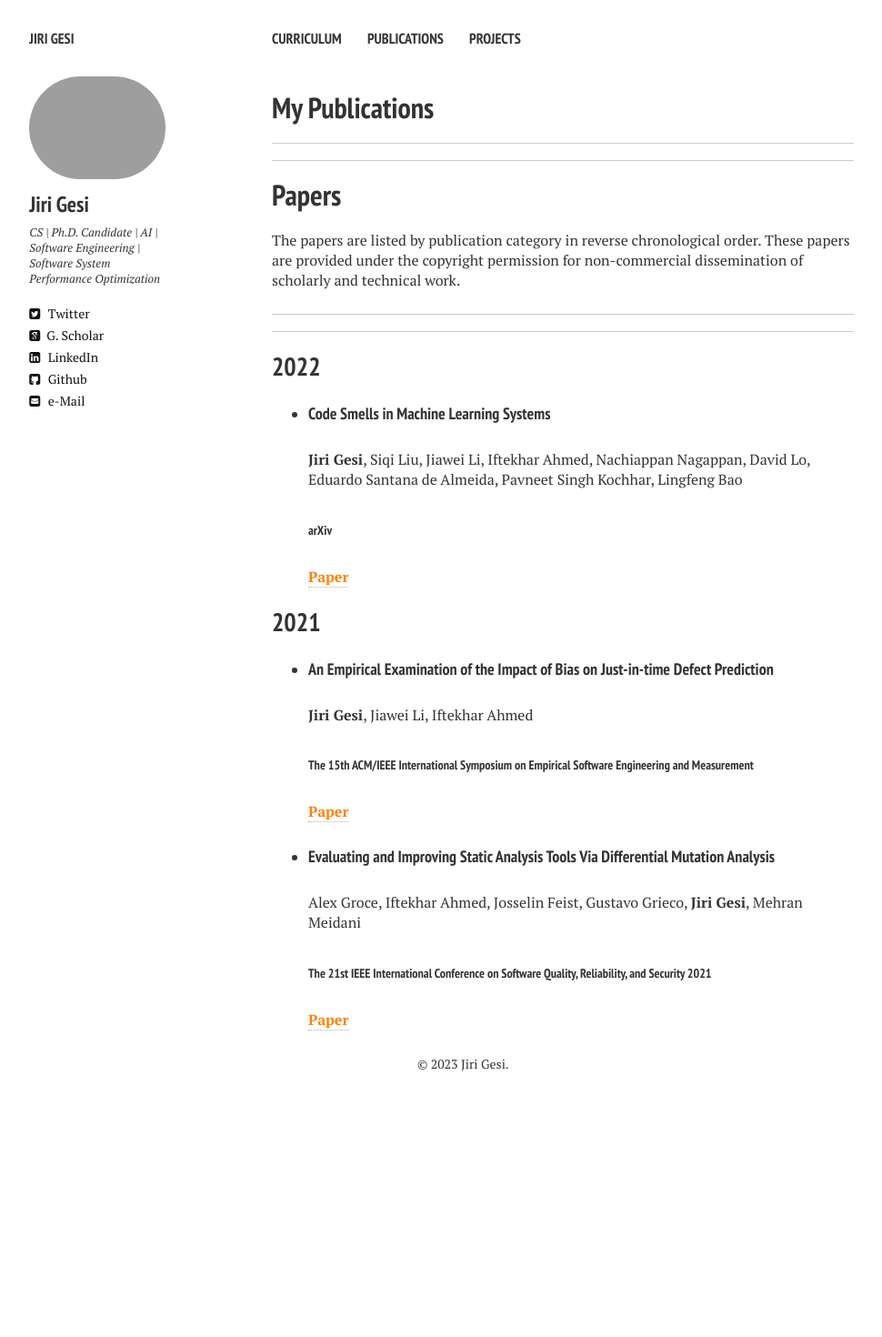
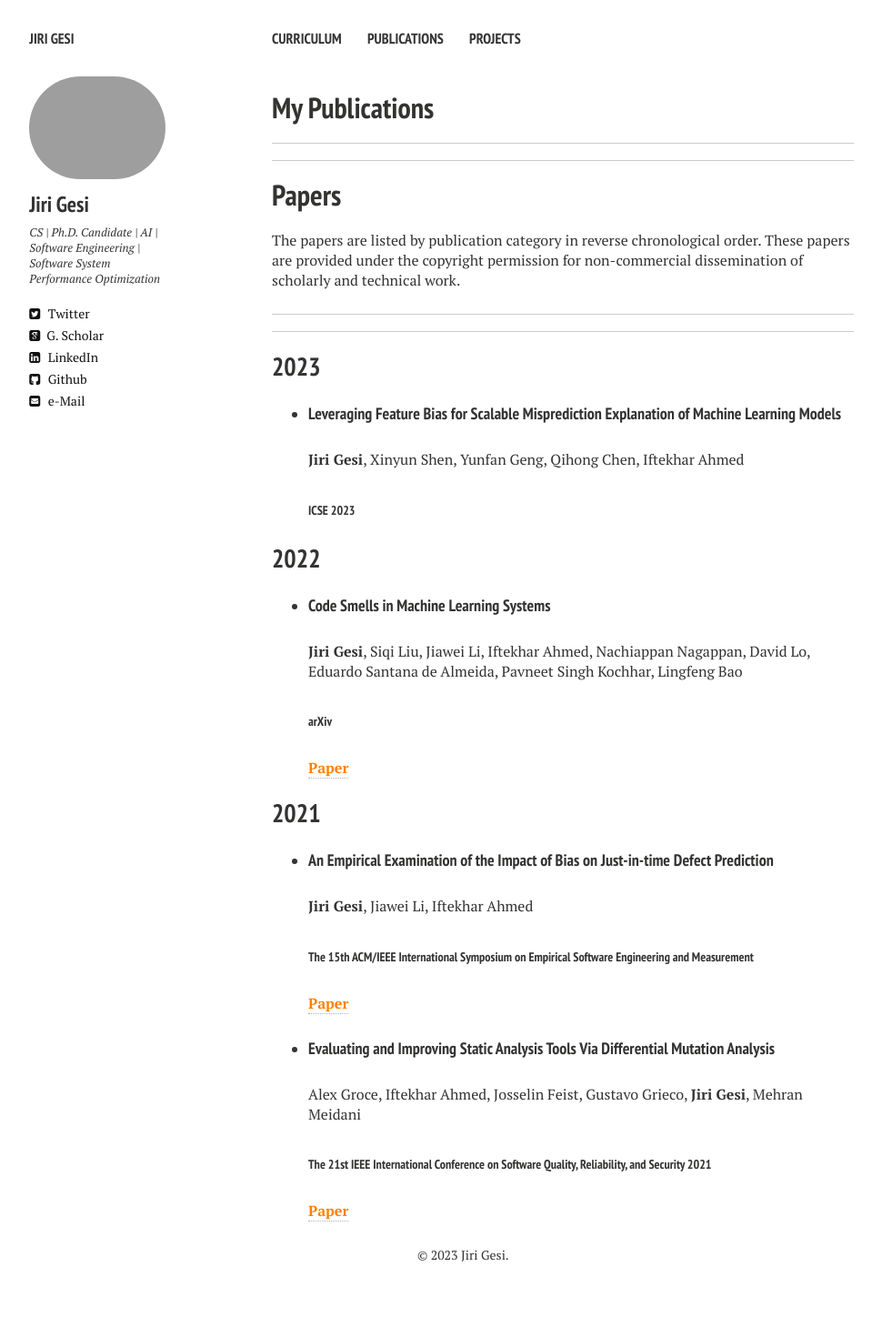
Before and after one commit to Jirigesi/Jirigesi.github.io, a Jekyll site: the page built from publications.md, in a window 1280 px wide. Shown: the whole page at 91% size, without its empty margins (21-991 px from the left). Built offline with Jekyll 4.4.1, drawn with Linux system fonts in a browser that asks for light colours; nearby versions of some CDN libraries; before the commit the page ends 1260 px from its top, so only the background shows below that.

Commit message:
Update publications.md

```diff
--- a/publications.md
+++ b/publications.md
@@ -16,6 +16,13 @@ copyright permission for non-commercial dissemination of scholarly and technical
 
 ---
 ---
+
+## 2023
+* #### Leveraging Feature Bias for Scalable Misprediction Explanation of Machine Learning Models
+  **Jiri Gesi**, Xinyun Shen, Yunfan Geng, Qihong Chen, Iftekhar Ahmed
+  ###### ICSE 2023
+
+
 ## 2022
 * #### Code Smells in Machine Learning Systems
   **Jiri Gesi**, Siqi Liu, Jiawei Li, Iftekhar Ahmed, Nachiappan Nagappan, David Lo, Eduardo Santana de Almeida, Pavneet Singh Kochhar, Lingfeng Bao
```
